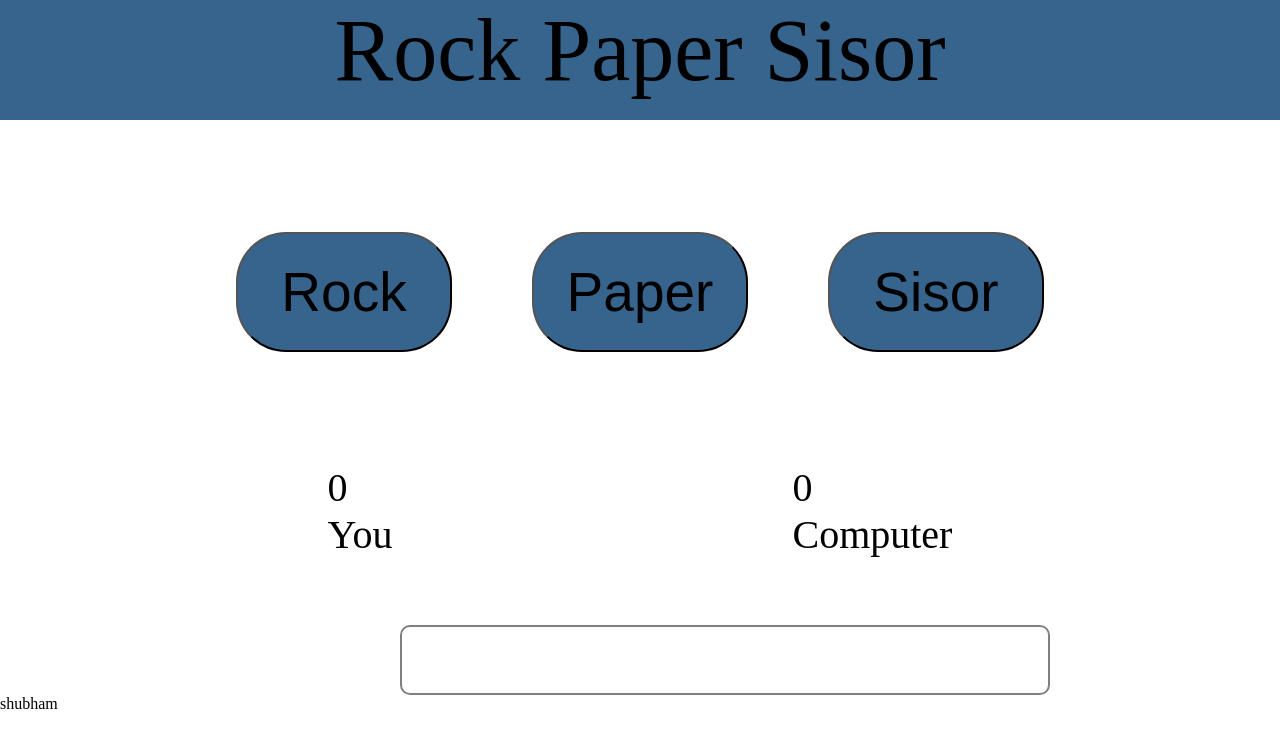
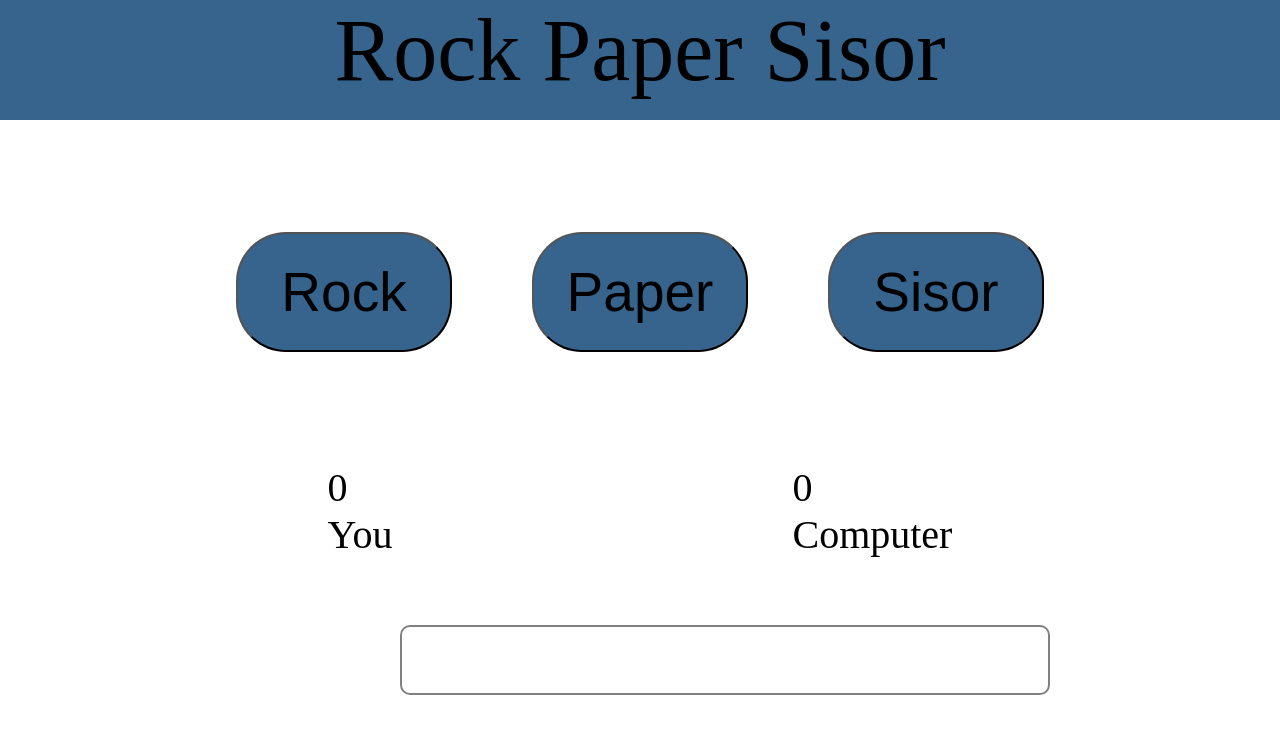
Before and after one commit to 19shubhamgupta/rockPaperSisor, a plain HTML site: page index.html in a window 1280 px wide. Drawn offline with Linux system fonts and the light colour scheme.

Commit message:
removed trial text

```diff
--- a/index.html
+++ b/index.html
@@ -22,7 +22,7 @@
  <div class="msg">
 
  </div>
- <p>shubham</p>
+
 <script src="app.js"></script>
 </body>
 </html>
```
